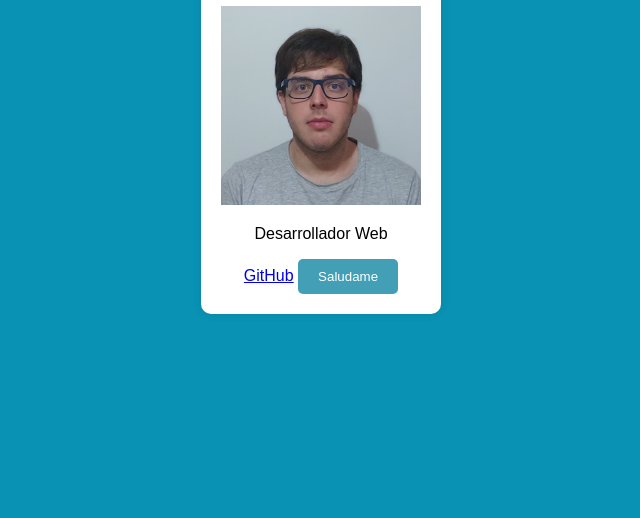
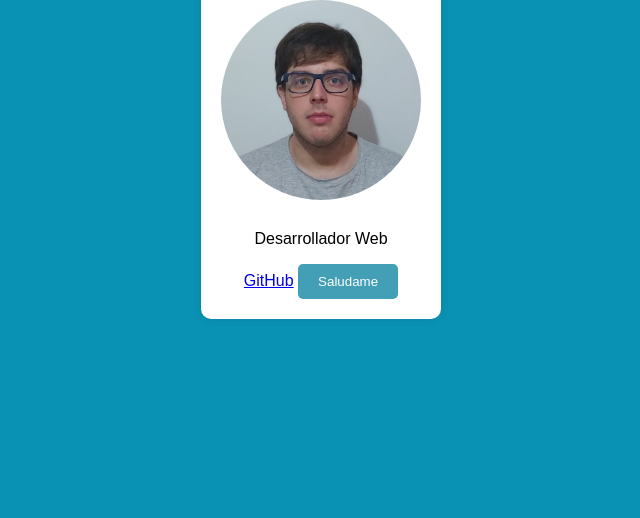
Before and after one commit to Nzablue/HTML-CSS-JS, a plain HTML site: page index.html in a window 1280 px wide. Shown: the part 298-816 px from the top of the page, without its empty margins (319-959 px from the left). Drawn offline with Linux system fonts and the light colour scheme.

Commit message:
se arregló foto de perfil

```diff
--- a/index.html
+++ b/index.html
@@ -12,7 +12,7 @@
 <body>
 <div id="tarjeta-perfil">
 <h1>Nazareno</h1>
-<img src="/Nazareno Reyes.jpg" width="200px" alt="Foto de Perfil">
+<img src="/Nazareno Reyes.jpg" alt="Foto de Perfil">
 <p>Desarrollador Web</p>
 <a href="https://github.com/Nzablue">GitHub</a>
 <button id="boton-saludo">Saludame</button>
--- a/style.css
+++ b/style.css
@@ -17,9 +17,9 @@ body {
   text-align: center;
 }
 
-.profile img {
-  width: 150px;
-  height: 150px;
+#tarjeta-perfil img {
+  width: 200px;
+  height: 200px;
   border-radius: 50%;
   margin-bottom: 10px;
 }
```
